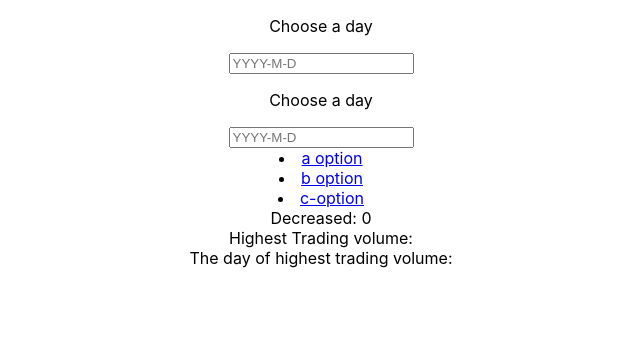
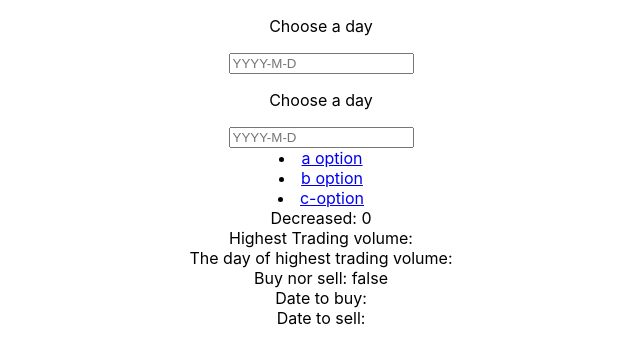
Before and after one commit to JenninaFarm/Bitcoin, a React (Create React App) app in the folder bitcoin/: page / in a window 1280 px wide. Shown: the top 362 px of the page, without its empty margins (319-959 px from the left). Built offline with nearby package versions, Linux system fonts and the light colour scheme.

Commit message:
time-machine: Get days to buy and sell

```diff
--- a/bitcoin/src/components/base/HelperFunctions.js
+++ b/bitcoin/src/components/base/HelperFunctions.js
@@ -16,6 +16,23 @@ export const getIndexOfMaxInMultiColumnArray = (array, column = 0) => {
     }
   }
   return maxIndex;
+}
+
+export const getMinIndex = (array) => {
+  if (array.length === 0) {
+    return -1;
+  }
+
+  let min = array[0];
+  let minIndex = 0;
+
+  for(let i = 1; i < array.length; i++) {
+    if (array[i] < min) {
+      minIndex = i;
+      min = array[i];
+    }
+  }
+  return minIndex;
 }
 
 export const getDateFromMilliseconds = (millisec) => {
--- a/bitcoin/src/components/molecules/show-data/ShowData.js
+++ b/bitcoin/src/components/molecules/show-data/ShowData.js
@@ -9,7 +9,6 @@ const ShowData = ({data}) => {
   });
 
   const parseData = (data) => {
-    // count the amount of decreasing days
     const prices = data.map((row) => row[1]);
     setDaysPriceHasDecreased(getMaxTimesValueHasDecreased(prices));
   }
--- a/bitcoin/src/components/molecules/time-machine/TimeMachine.js
+++ b/bitcoin/src/components/molecules/time-machine/TimeMachine.js
@@ -1,4 +1,5 @@
 import React, { useEffect, useState } from "react";
+import { getDateFromMilliseconds, getIndexOfMaxInMultiColumnArray, getMaxTimesValueHasDecreased, getMinIndex } from "../../base/HelperFunctions";
 
 // the best day for buying bitcoin, and the best day for selling the
 // bought bitcoin to maximize profits. If the price only decreases in the date range, your
@@ -6,18 +7,41 @@ import React, { useEffect, useState } from "react";
 const TimeMachine = ({data}) => {
   const [dateToBuy, setDateToBuy] = useState();
   const [dateToSell, setDateToSell] = useState();
+  const [buyNorSell, setBuyNorSell] = useState(false);
 
   useEffect(() => {
     parseData();
   })
 
   const parseData = () => {
+    const prices = data.map((row) => row[1]);
+    if (data.length - 1 === getMaxTimesValueHasDecreased(prices)) {
+      setBuyNorSell(true);
+    } else if (data.length !== 0) {
+      setDateToBuy(getDateToBuy());
+      setDateToSell(getDateToSell());
+    }
+  }
 
+  const getDateToBuy = () => {
+    const minDayIndex = getMinIndex(data.map((row) => row[1]));
+    return getDateFromMilliseconds(data[minDayIndex][0]);
+  }
+
+  const getDateToSell = () => {
+    const maxDayIndex = getIndexOfMaxInMultiColumnArray(data, 1);
+    return getDateFromMilliseconds(data[maxDayIndex][0]);
   }
 
   return (
     <div>
-
+      {'Buy nor sell: ' + buyNorSell}
+      <br/>
+      {'Date to buy: '}
+      {dateToBuy}
+      <br/>
+      {'Date to sell: '}
+      {dateToSell}
     </div>
   )
 }
```
